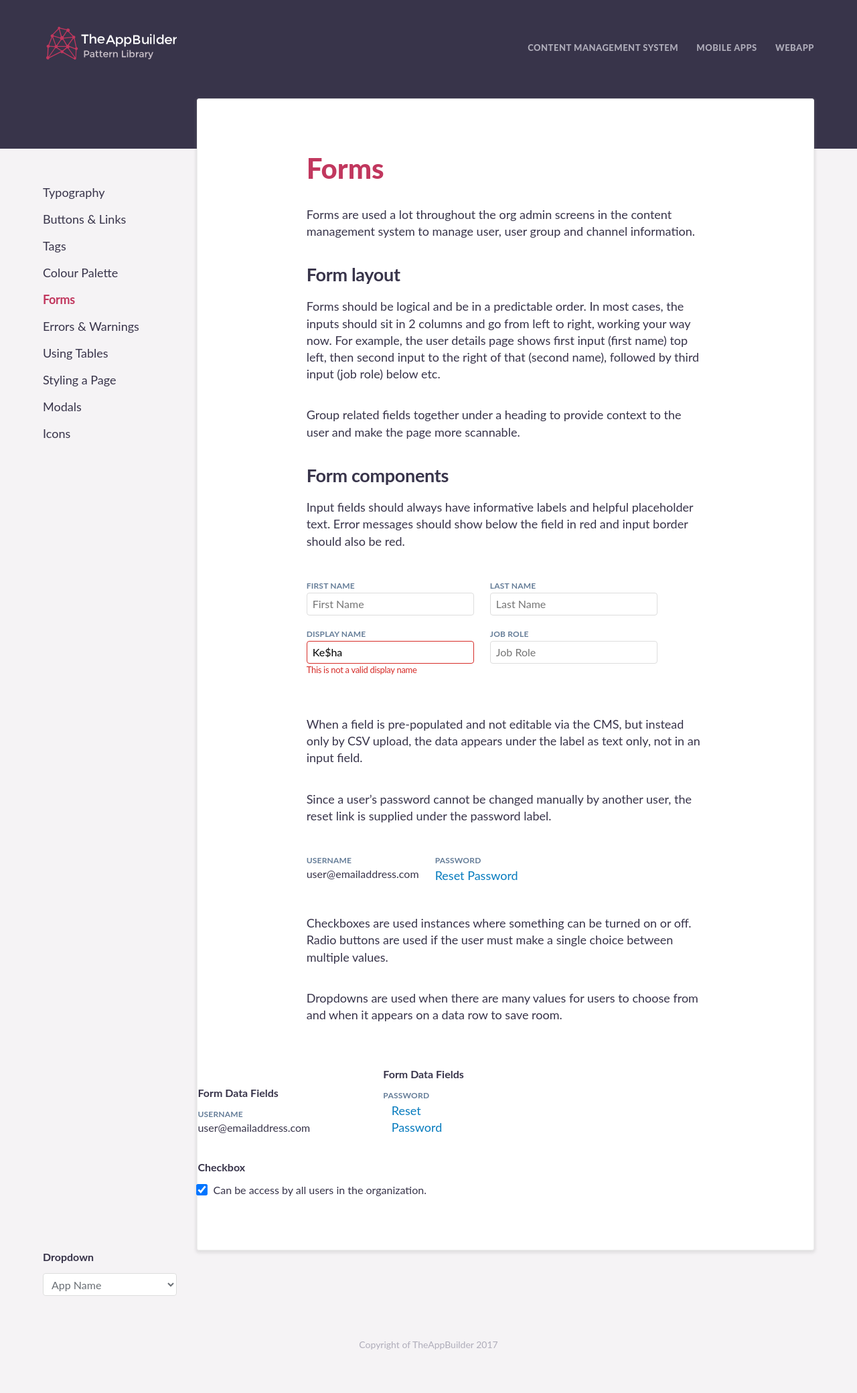
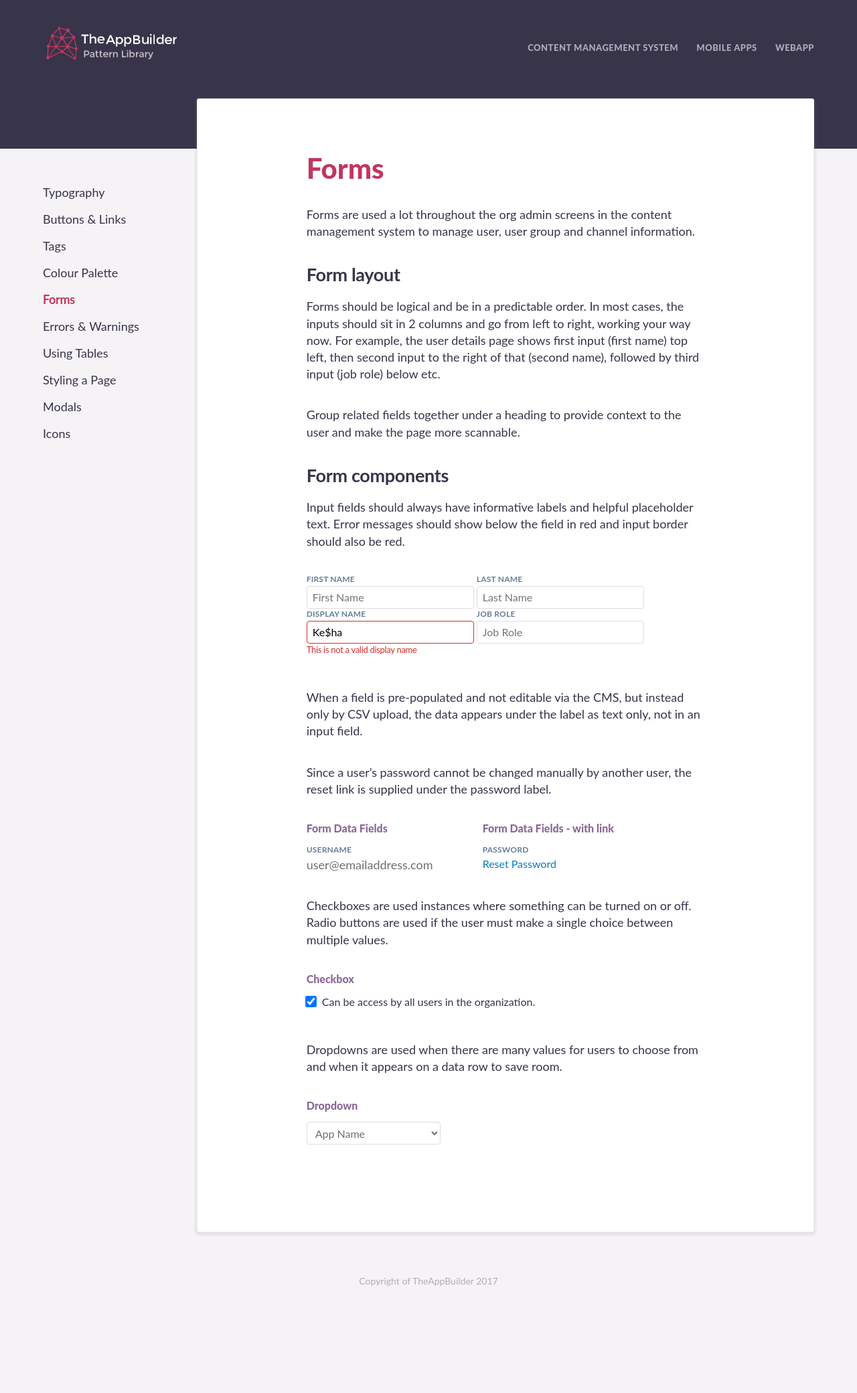
Before and after one commit to TheAppBuilderTeam/tab-pattern-library, a Jekyll site: the page built from cms/forms/index.html, in a window 1280 px wide. Shown: the whole page at 67% size. Built offline with Jekyll 4.4.1, drawn with Linux system fonts in a browser that asks for light colours; some web fonts are replaced; after the commit the page ends 1985 px from its top, so only the background shows below that.

Commit message:
forms updated

```diff
--- a/_sass/_variables.scss
+++ b/_sass/_variables.scss
@@ -37,6 +37,9 @@ $componentBorder: #E1E1E1;
 
 $tableEmailText: $blue;
 
+$dataFeildsHeading: #8A6794;
+
+
 /* Webapp Specific
 ------------------------------------------------------------------ */
 
--- a/_sass/cms/_styles.scss
+++ b/_sass/cms/_styles.scss
@@ -179,7 +179,6 @@ input[type=text], input[type=password], input[type=email], input[type=tel], text
 -----------------------------------------------------------------------------------------------------*/
 .form-group{
 	display: inline-block;
-	margin: 10px 20px 10px 0;
 	vertical-align: top;
 	p{
 		width: 100%;
@@ -188,16 +187,19 @@ input[type=text], input[type=password], input[type=email], input[type=tel], text
 
 .form--dataFields{
 	display: inline-block;
-	padding-right: 105px;
-	padding-top: 30px;
+	padding-right: 70px;
 }
 
 .form--dataFieldsHeading{
 	padding-bottom: 15px;
+	color: $dataFeildsHeading;
+	font-weight: 800;
+
 }
 
 .form--dataFieldsReset{
 	color: $blue;
+	font-size: 16px;
 }
 
 .form--dataFieldsCheckbox input{
@@ -205,14 +207,14 @@ input[type=text], input[type=password], input[type=email], input[type=tel], text
 	margin-right: 6px;
 }
 
+.form--dataFields__username{
+	color: #6A6F75;
+
+}
 
 .form--dataFieldsCheckbox input:checked{
   -webkit-transform: scale(1.3);
 	margin-right: 6px;
-}
-
-.form--dropdown{
-	padding-top: 50px;
 }
 
 .form--dropdown select{
--- a/cms/forms/index.html
+++ b/cms/forms/index.html
@@ -45,12 +45,14 @@ title: Forms
 
 <p>Since a user’s password cannot be changed manually by another user, the reset link is supplied under the password label. </p>
 
-<div class="main__content__block textWidth clearfix">
-  <div class="form-group">
+<div class="main__content__block textWidth clearfix" >
+  <div class=" form-group form--dataFields">
+    <h4 class="form--dataFieldsHeading">Form Data Fields</h4>
     <label>Username</label>
-    user@emailaddress.com
+    <p class="form--dataFields__username">user@emailaddress.com</p>
   </div>
-  <div class="form-group">
+  <div class="form-group form--dataFields">
+    <h4 class="form--dataFieldsHeading">Form Data Fields - with link</h4>
     <label>Password</label>
     <p class="form--dataFieldsReset">Reset Password</p>
   </div>
@@ -60,32 +62,20 @@ title: Forms
 
 <!-- [ELEMENT checkbox and radio button examples] -->
 
+
+<div class="main__content__block textWidth padding__50 clearfix">
+  <div class="form--dataFieldsCheckbox">
+  	<h4 class="form--dataFieldsHeading">Checkbox</h4>
+    <input type="checkbox" checked="checked">
+  	Can be access by all users in the organization.
+  </div>
+</div>
+
 <p>Dropdowns are used when there are many values for users to choose from and when it appears on a data row to save room.</p>
-
-<!-- [ELEMENT dropdown] -->
 
 
 
-
-	<div class="form--dataFields">
-		<h4 class="form--dataFieldsHeading">Form Data Fields</h4>
-		<label>Username</label>
-		user@emailaddress.com
-	</div>
-
-	<div class="form--dataFields">
-		<h4 class="form--dataFieldsHeading">Form Data Fields</h4>
-		<label>Password</label>
-		<p class="form--dataFieldsReset">Reset Password</p>
-	</div>
-
-<div class="form--dataFieldsCheckbox">
-	<h4 class="form--dataFieldsHeading">Checkbox</h4>
-  <input type="checkbox" checked="checked">
-	Can be access by all users in the organization.
-</div>
-
-</div>
+<div class="main__content__block textWidth padding__50 clearfix">
 
 <div class="form--dropdown">
 	<h4 class="form--dataFieldsHeading">Dropdown</h4>
@@ -96,4 +86,8 @@ title: Forms
 	</select>
 </div>
 
+
+
+
+
 </div>
```
